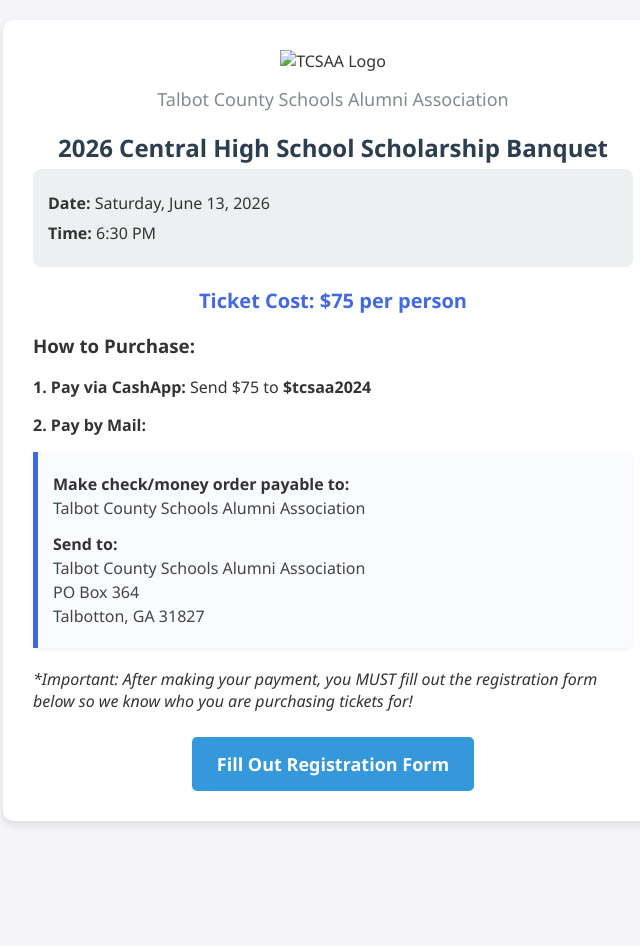
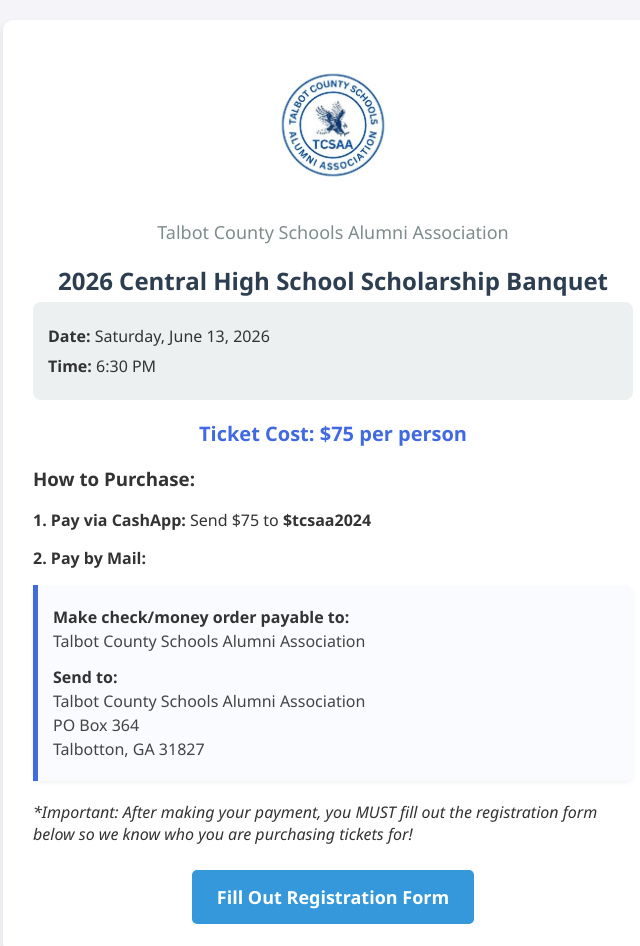
Before and after one commit to cavana2/tcsaa-scholarship-banquet-2026, a plain HTML site: page index.html in a window 1280 px wide. Shown: the top 946 px of the page, without its empty margins (307-947 px from the left). Before the commit the page ends 841 px from the top, so only its background shows below. Drawn offline with Linux system fonts and the light colour scheme.

Commit message:
Update index.html

```diff
--- a/index.html
+++ b/index.html
@@ -98,7 +98,7 @@
 
 <div class="container">
 
-    <img src="logo.png" alt="TCSAA Logo" class="logo">
+    <img src="logo.jpg" alt="TCSAA Logo" class="logo">
 
     <h2>Talbot County Schools Alumni Association</h2>
     <h1>2026 Central High School Scholarship Banquet</h1>
```
